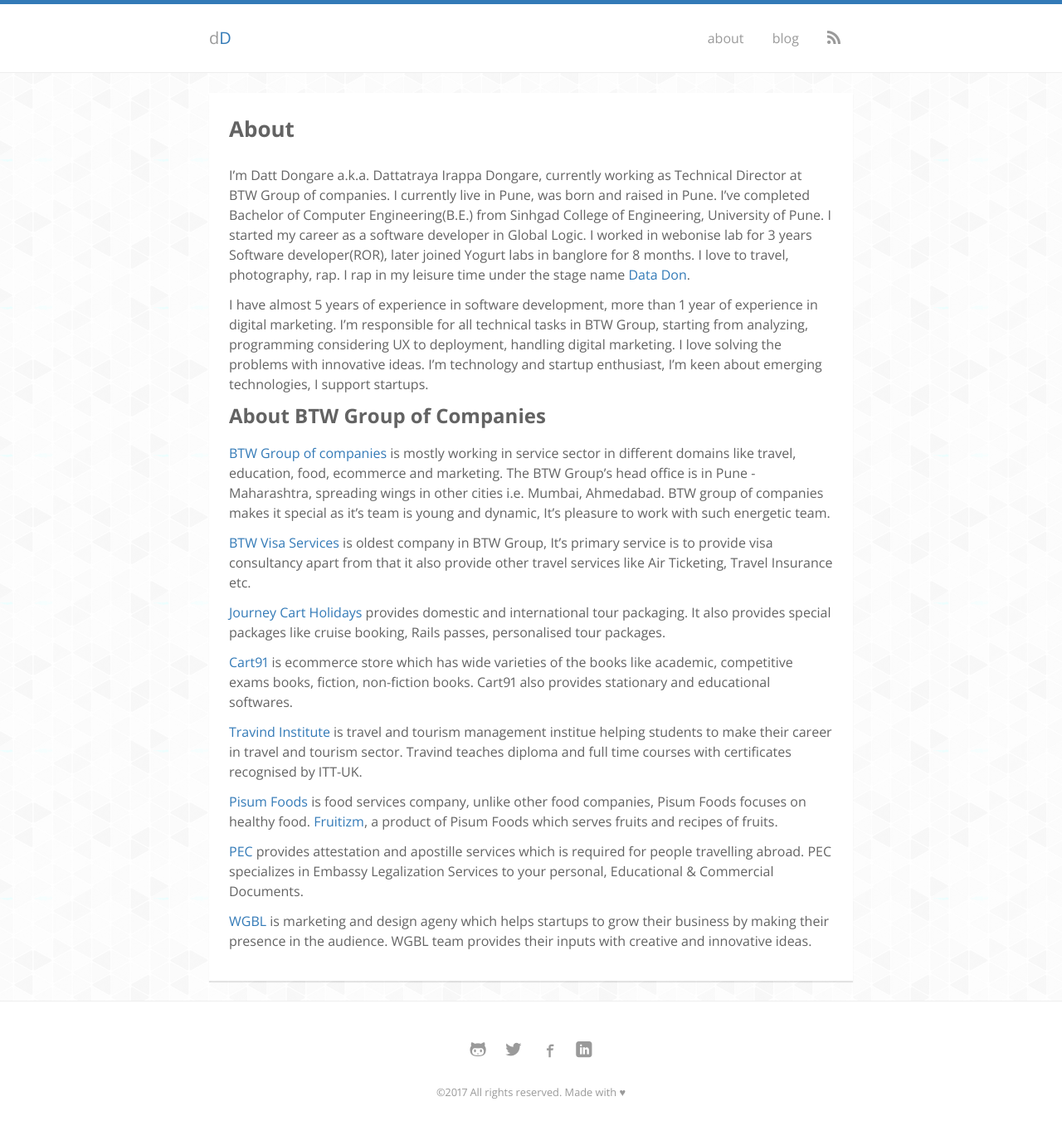
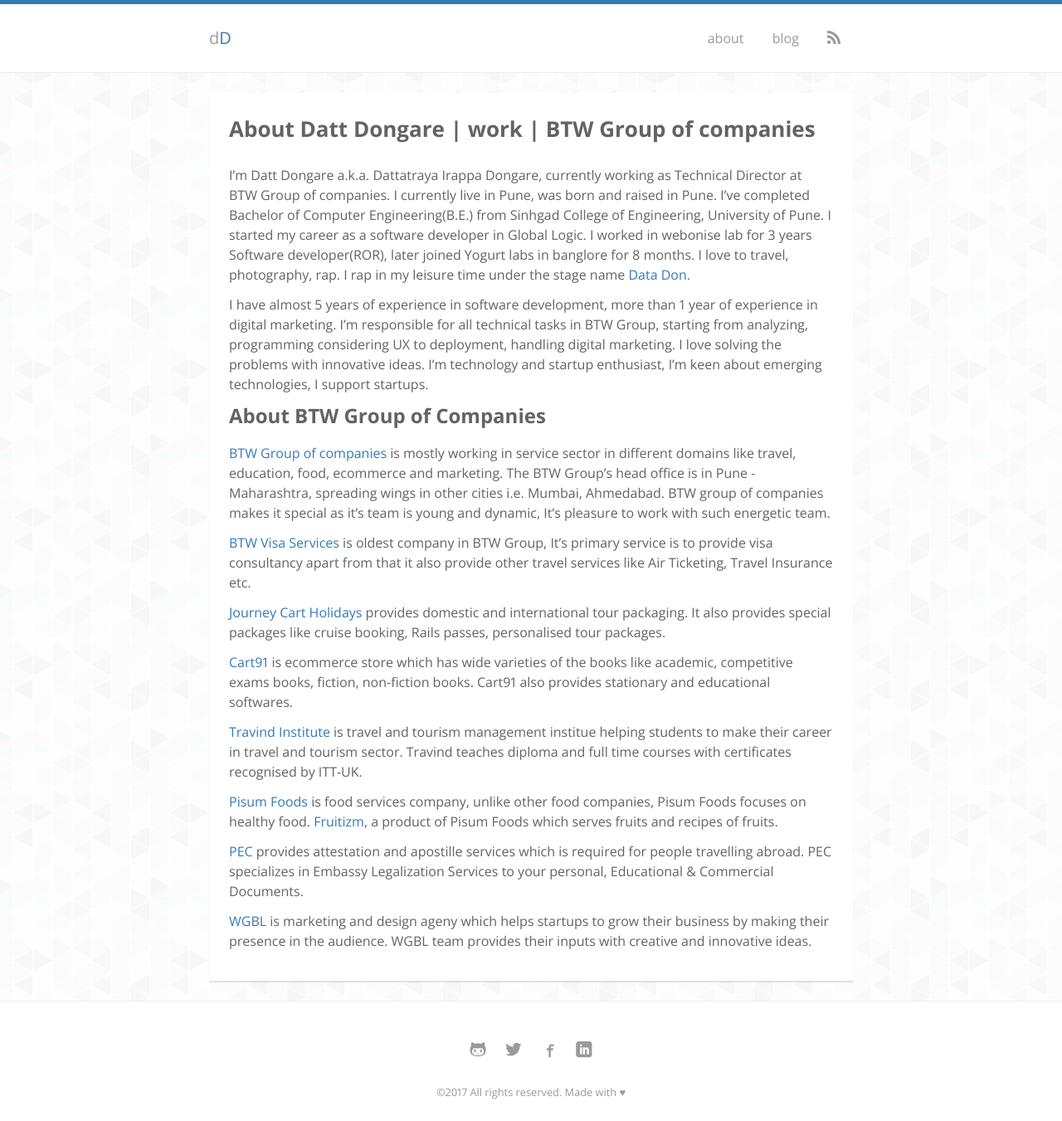
Before and after one commit to datt/dattdongare, a Jekyll site: the page built from source/about.md, in a window 1280 px wide. Shown: the whole page at 83% size. Built offline with Jekyll 4.4.1, drawn with Linux system fonts in a browser that asks for light colours; nearby versions of some CDN libraries; some web fonts are replaced.

Commit message:
blog post  title and description is changed.

```diff
--- a/_config.yml
+++ b/_config.yml
@@ -16,7 +16,7 @@
 
 # SEO settings
 title: Datt Dongare | Technical Director at BTW Group
-description: "Datt Dongare is Technical Director at BTW Group. I'm an entreprenuer, programmer, analyst and a digital marketer."
+description: "Datt Dongare is Technical Director at BTW Group, an entreprenuer, programmer, analyst and a digital marketer."
 keywords: "Technical Director BTW Group entreprenuer digital marketer"
 url: http://dattdongare.com
 baseurl: ""
--- a/source/_posts/2017-01-30-startup-or-mnc.markdown
+++ b/source/_posts/2017-01-30-which-is-better-for-career-startup-or-mnc.markdown
@@ -1,8 +1,8 @@
 ---
 layout: post
-title:  "Which Is Better For You Startup or MNC"
-heading: "Which is better? Startup or MNC?"
-description: "If you are confused whether to choose startup or mnc, this comparison highlights the differences between both and can clear the pros and cons. Rest choose that suits you best"
+title:  "Which is better for career, Startup or MNC"
+heading: "Which is better for your career? a Startup or an MNC?"
+excerpt: "If you're confused whether to choose startup or mnc, this comparison highlights the differences between both, rest choose that suits you best."
 date:   2017-01-30 13:46:52
 comments: true
 categories: startup entrepreneur
--- a/source/about.md
+++ b/source/about.md
@@ -1,7 +1,7 @@
 ---
 layout: page
-title: About
-description: 'Datt Dongare a.k.a. Dattatraya Irappa Dongare, Technical Director at BTW Group of companies.'
+title: About Datt Dongare | work | BTW Group of companies
+excerpt: 'Datt Dongare a.k.a. Dattatraya Irappa Dongare, Technical Director at BTW Group of companies.'
 permalink: /about/
 ---
 
```
Also changed, not shown: 8 other files.
